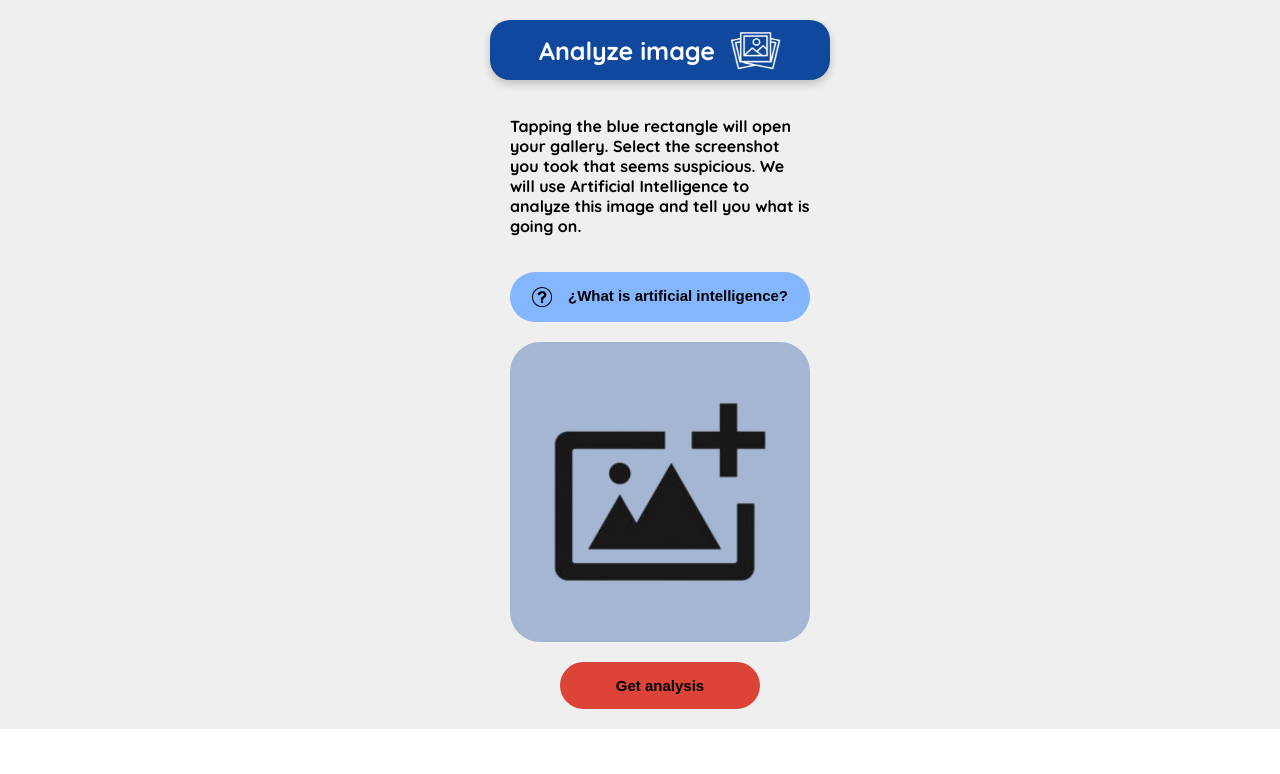
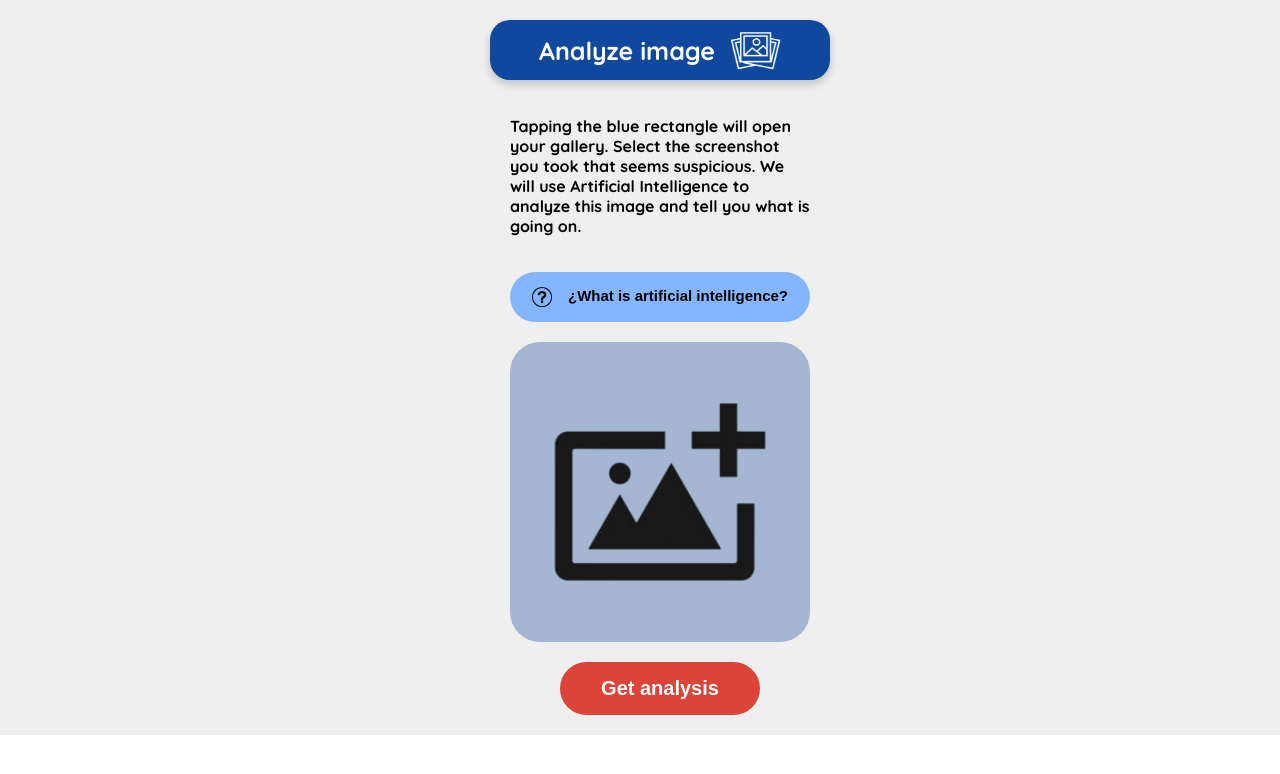
Before and after one commit to Scamonitor/front, a React (Create React App) app in the folder scam-monitor-front/: page /fraud/image in a window 1280 px wide. Shown: the top 774 px of the page. Built offline with nearby package versions, Linux system fonts and the light colour scheme.

Commit message:
Readme new commands

```diff
--- a/scam-monitor-front/src/styles/imagen.css
+++ b/scam-monitor-front/src/styles/imagen.css
@@ -105,4 +105,6 @@
   font-weight: bold;
   font-size: 15px;
   cursor: pointer;
+  color:white;
+  font-size: 20px;
 }
```
Also changed, not shown: 2 other files (tests, documents, lock files or other folders).
